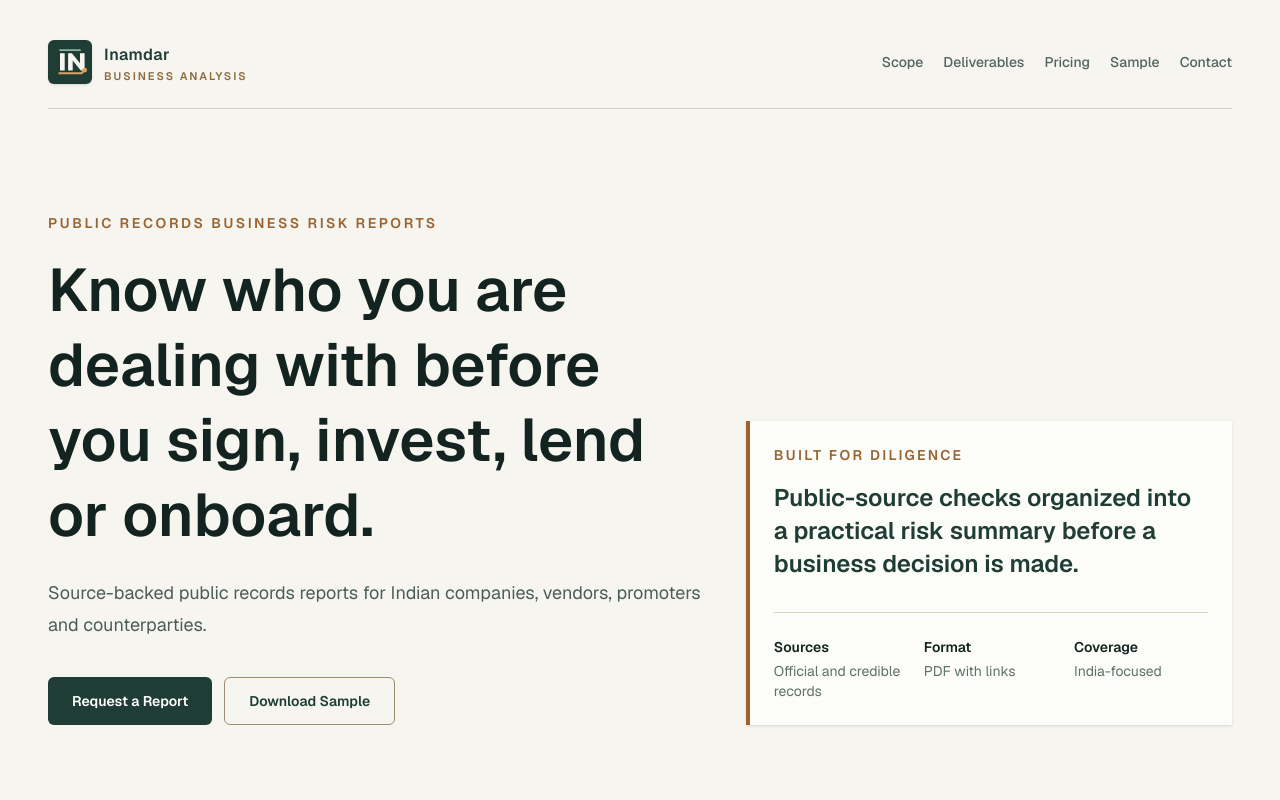
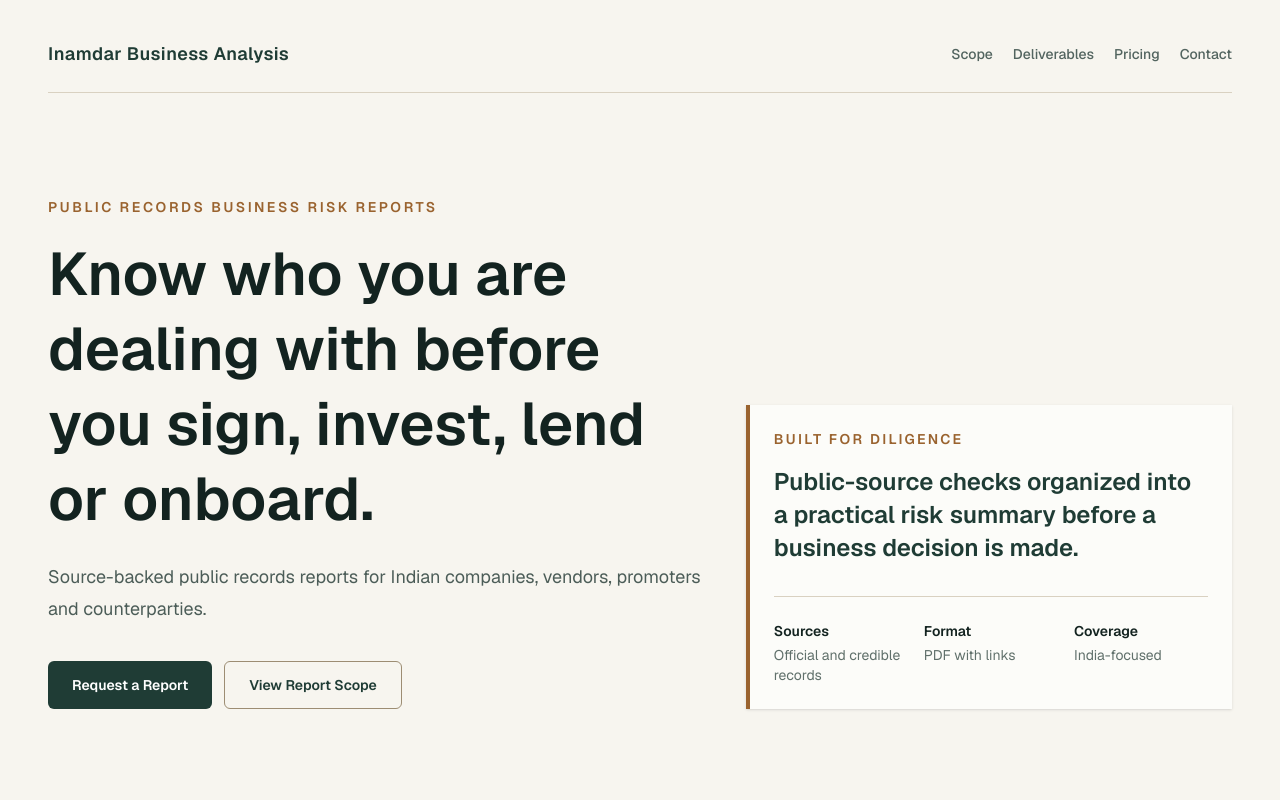
Before and after one commit to Tinam109/inamdarbusinessanalysis, a Next.js app: page / in a window 1280 px wide. Shown: the top 800 px of the page. Built offline with nearby package versions, Linux system fonts and the light colour scheme.

Commit message:
Revert "Add gated sample report download"
This reverts commit 439fb867301d33352564bd5c458727a4ea715e1f.

```diff
--- a/src/app/Logo.tsx
+++ /dev/null
@@ -1,26 +0,0 @@
-export default function Logo() {
-  return (
-    <a href="#" className="group inline-flex items-center gap-3" aria-label="Inamdar Business Analysis home">
-      <span className="relative grid h-11 w-11 place-items-center rounded-md bg-[#1f3c35] shadow-sm">
-        <svg viewBox="0 0 44 44" className="h-11 w-11" aria-hidden="true">
-          <rect x="1.5" y="1.5" width="41" height="41" rx="7" fill="#1f3c35" />
-          <path
-            d="M12 30.5V13.2h4.7v17.3H12Zm8.1 0V13.2h3.8l8.1 10.1V13.2h4.6v17.3h-3.8l-8.1-10.1v10.1h-4.6Z"
-            fill="#f7f5ef"
-          />
-          <path d="M10.5 33.2h23.1l3.1-3.1" fill="none" stroke="#d9a25f" strokeWidth="2.1" />
-          <circle cx="36.7" cy="30.1" r="2.4" fill="#d9a25f" />
-          <path d="M12 10.2h20" stroke="#8fb2a7" strokeWidth="1.8" strokeLinecap="round" />
-        </svg>
-      </span>
-      <span className="flex flex-col leading-none">
-        <span className="text-base font-semibold tracking-wide text-[#1f3c35] transition group-hover:text-[#172d28]">
-          Inamdar
-        </span>
-        <span className="mt-1 text-[11px] font-semibold uppercase tracking-[0.18em] text-[#8c6a3e]">
-          Business Analysis
-        </span>
-      </span>
-    </a>
-  );
-}
--- a/src/app/SampleReportGate.tsx
+++ /dev/null
@@ -1,64 +0,0 @@
-"use client";
-
-import { useState } from "react";
-
-export default function SampleReportGate() {
-  const [ready, setReady] = useState(false);
-
-  return (
-    <form
-      className="mt-8 grid gap-4 border border-[#d9d1c1] bg-[#fbfaf6] p-5 shadow-sm sm:grid-cols-3"
-      onSubmit={(event) => {
-        event.preventDefault();
-        setReady(true);
-      }}
-    >
-      <label>
-        <span className="text-sm font-semibold text-[#263a35]">Name</span>
-        <input
-          required
-          name="sample-name"
-          className="mt-2 h-12 w-full rounded-md border border-[#cfc7b8] bg-white px-3 text-sm outline-none transition focus:border-[#1f3c35] focus:ring-2 focus:ring-[#1f3c35]/15"
-        />
-      </label>
-      <label>
-        <span className="text-sm font-semibold text-[#263a35]">Email</span>
-        <input
-          required
-          name="sample-email"
-          type="email"
-          className="mt-2 h-12 w-full rounded-md border border-[#cfc7b8] bg-white px-3 text-sm outline-none transition focus:border-[#1f3c35] focus:ring-2 focus:ring-[#1f3c35]/15"
-        />
-      </label>
-      <label>
-        <span className="text-sm font-semibold text-[#263a35]">Phone/WhatsApp</span>
-        <input
-          required
-          name="sample-phone"
-          className="mt-2 h-12 w-full rounded-md border border-[#cfc7b8] bg-white px-3 text-sm outline-none transition focus:border-[#1f3c35] focus:ring-2 focus:ring-[#1f3c35]/15"
-        />
-      </label>
-      <div className="sm:col-span-3">
-        {ready ? (
-          <a
-            href="/sample-business-risk-report.pdf"
-            download
-            className="inline-flex min-h-12 w-full items-center justify-center rounded-md bg-[#1f3c35] px-6 text-sm font-semibold text-white transition hover:bg-[#172d28] sm:w-auto"
-          >
-            Download Sample PDF
-          </a>
-        ) : (
-          <button
-            type="submit"
-            className="inline-flex min-h-12 w-full items-center justify-center rounded-md bg-[#1f3c35] px-6 text-sm font-semibold text-white transition hover:bg-[#172d28] sm:w-auto"
-          >
-            Unlock Sample Report
-          </button>
-        )}
-        <p className="mt-3 text-sm leading-6 text-[#66766f]">
-          This preview gate is frontend-only for now. The form can be connected later to email, CRM or secure intake.
-        </p>
-      </div>
-    </form>
-  );
-}
--- a/src/app/page.tsx
+++ b/src/app/page.tsx
@@ -1,6 +1,3 @@
-import Logo from "./Logo";
-import SampleReportGate from "./SampleReportGate";
-
 const reportChecks = [
   "MCA / ROC filings and company master data",
   "GST registrations and public compliance indicators",
@@ -82,7 +79,9 @@ export default function Home() {
       <section className="border-b border-[#d9d1c1] bg-[#f7f5ef]">
         <div className="mx-auto flex max-w-7xl flex-col gap-16 px-6 py-8 sm:px-8 lg:px-12 lg:py-10">
           <header className="flex flex-col gap-4 border-b border-[#d9d1c1] pb-6 sm:flex-row sm:items-center sm:justify-between">
-            <Logo />
+            <a href="#" className="text-lg font-semibold tracking-wide text-[#1f3c35]">
+              Inamdar Business Analysis
+            </a>
             <nav className="flex flex-wrap gap-x-5 gap-y-2 text-sm font-medium text-[#52645f]">
               <a className="hover:text-[#1f3c35]" href="#scope">
                 Scope
@@ -92,9 +91,6 @@ export default function Home() {
               </a>
               <a className="hover:text-[#1f3c35]" href="#pricing">
                 Pricing
-              </a>
-              <a className="hover:text-[#1f3c35]" href="#sample">
-                Sample
               </a>
               <a className="hover:text-[#1f3c35]" href="#contact">
                 Contact
@@ -122,10 +118,10 @@ export default function Home() {
                   Request a Report
                 </a>
                 <a
-                  href="#sample"
+                  href="#scope"
                   className="inline-flex min-h-12 items-center justify-center rounded-md border border-[#9d8d73] px-6 text-sm font-semibold text-[#1f3c35] transition hover:border-[#1f3c35]"
                 >
-                  Download Sample
+                  View Report Scope
                 </a>
               </div>
             </div>
@@ -243,42 +239,6 @@ export default function Home() {
         </div>
       </section>
 
-      <section id="sample" className="border-y border-[#d9d1c1] bg-[#eef1e7]">
-        <div className="mx-auto grid max-w-7xl gap-10 px-6 py-16 sm:px-8 lg:grid-cols-[0.85fr_1.15fr] lg:px-12">
-          <div>
-            <p className="text-sm font-semibold uppercase tracking-[0.16em] text-[#9a632f]">
-              Sample report
-            </p>
-            <h2 className="mt-3 text-3xl font-semibold text-[#132320]">
-              See how a public-records risk report is structured.
-            </h2>
-            <p className="mt-5 leading-7 text-[#596a65]">
-              Download a clean sample PDF showing the layout, source-note structure, risk summary,
-              litigation table and compliance indicators used in a typical report.
-            </p>
-          </div>
-          <div className="border border-[#cbd2c3] bg-white p-5 shadow-sm">
-            <div className="grid gap-4 sm:grid-cols-[0.7fr_1fr] sm:items-center">
-              <div className="rounded-md border border-[#d9d1c1] bg-[#1f3c35] p-5 text-white">
-                <p className="text-xs font-semibold uppercase tracking-[0.18em] text-[#d9b27d]">PDF preview</p>
-                <h3 className="mt-16 text-2xl font-semibold leading-snug">Sample Business Risk Report</h3>
-                <p className="mt-4 text-sm leading-6 text-[#edf2ed]">
-                  Illustrative company profile, public-source checks and summary tables.
-                </p>
-              </div>
-              <div>
-                <h3 className="text-xl font-semibold text-[#1f3c35]">Unlock the sample PDF</h3>
-                <p className="mt-3 text-sm leading-6 text-[#596a65]">
-                  Enter your details to reveal a direct download button. The file downloads instead of opening
-                  in the browser.
-                </p>
-              </div>
-            </div>
-            <SampleReportGate />
-          </div>
-        </div>
-      </section>
-
       <section className="bg-[#1f3c35] text-white">
         <div className="mx-auto max-w-7xl px-6 py-12 sm:px-8 lg:px-12">
           <p className="text-sm font-semibold uppercase tracking-[0.16em] text-[#d9b27d]">Disclaimer</p>
```
Also changed, not shown: 1 other file (tests, documents, lock files or other folders).
